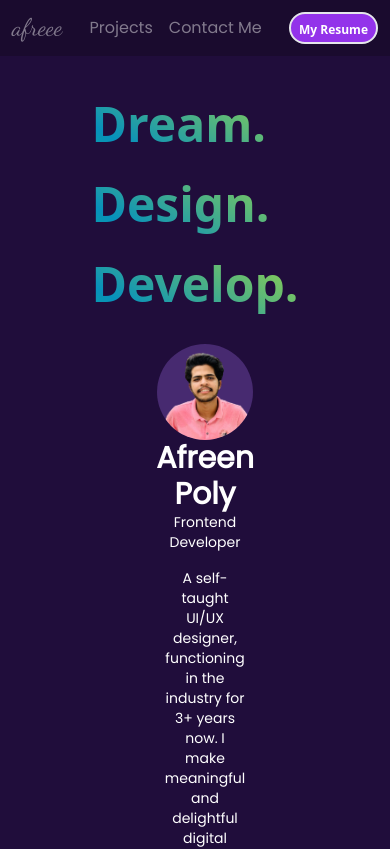
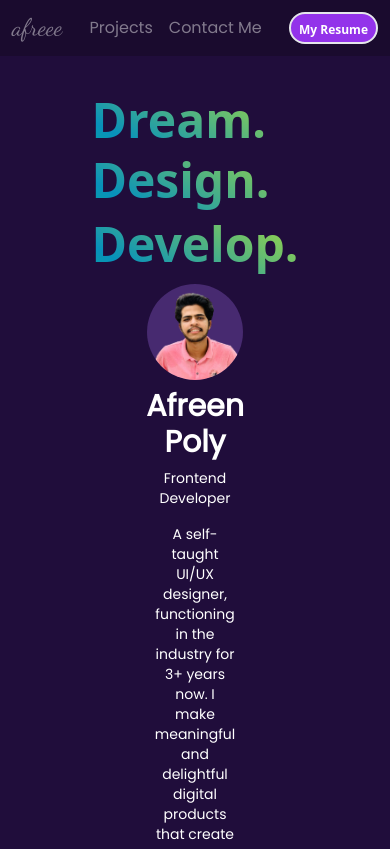
Before and after one commit to afreenpoly/afreen, a React (Vite) app: page / in a window 390 px wide. Shown: the top 849 px of the page. Built offline with nearby package versions, Linux system fonts and the light colour scheme.

Commit message:
Re profile

```diff
--- a/src/components/Profile.jsx
+++ b/src/components/Profile.jsx
@@ -18,30 +18,32 @@ const Profile = () => {
     <div>
       <div className="profile-container mb-7">
         <div className="profile-details flex flex-col md:flex-row justify-between items-center">
-          <div className="text-section">
-            <h1 className="gradient-text text-5xl sm:text-6xl lg:text-7xl xl:text-8xl py-4">
+          <div className="text-section py-2">
+            <h1 className="gradient-text text-5xl sm:text-6xl lg:text-7xl xl:text-8xl py-1 md:py-4">
               Dream.
             </h1>
-            <h1 className="gradient-text text-5xl sm:text-6xl lg:text-7xl xl:text-8xl py-4">
+            <h1 className="gradient-text text-5xl sm:text-6xl lg:text-7xl xl:text-8xl py-2 md:py-4">
               Design.
             </h1>
-            <h1 className="gradient-text text-5xl sm:text-6xl lg:text-7xl xl:text-8xl py-4">
+            <h1 className="gradient-text text-5xl sm:text-6xl lg:text-7xl xl:text-8xl py-2 md:py-4">
               Develop.
             </h1>
           </div>
 
-          <div className="profile-details flex flex-col md:flex-row items-center mt-5 md:mt-0">
-            <div className="pl-5 font-poppins text-center">
+          <div className="profile-details flex flex-col ">
+            <div className="font-poppins text-center">
               <div className="flex justify-center items-center">
                 <img
-                  className="avatar w-24 h-24 md:w-48 md:h-48"
+                  className="avatar w-24 h-24 "
                   src={afreendpImage}
                   alt="Afreen Profile Photo"
                 />
               </div>
-              <h2 className="font-bold text-3xl md:text-5xl">Afreen Poly</h2>
+              <h2 className="font-bold text-3xl py-2 md:text-5xl">
+                Afreen Poly
+              </h2>
               <h3 className="text-sm md:text-md">Frontend Developer</h3>
-              <div className="flex justify-center p-4 md:p-8">
+              <div className="p-4">
                 <p className="text-sm md:text-base">
                   A self-taught UI/UX designer, functioning in the industry for
                   3+ years now. I make meaningful and delightful digital
--- a/src/components/profile.css
+++ b/src/components/profile.css
@@ -113,7 +113,3 @@
   line-height: 1.4; /* Increase line height */
   animation: gradientShift 5s ease-in-out infinite;
 }
-
-.text-section {
-
-}
```
